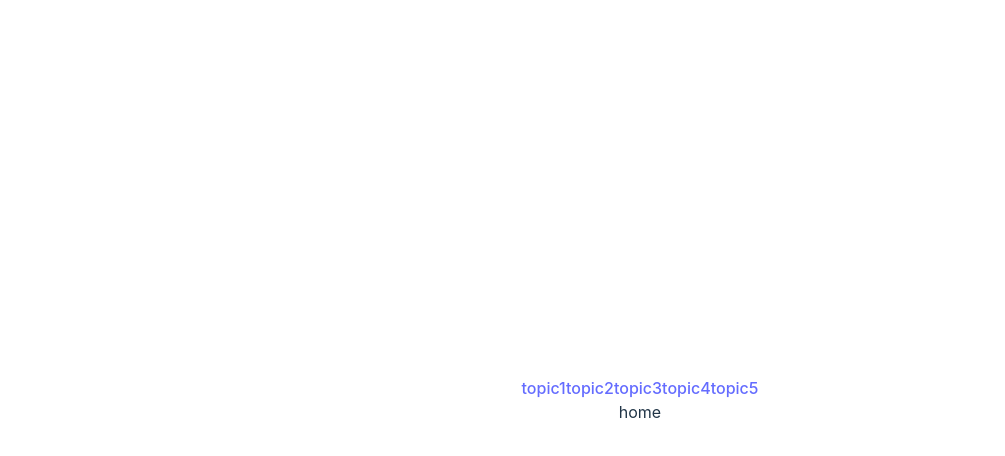
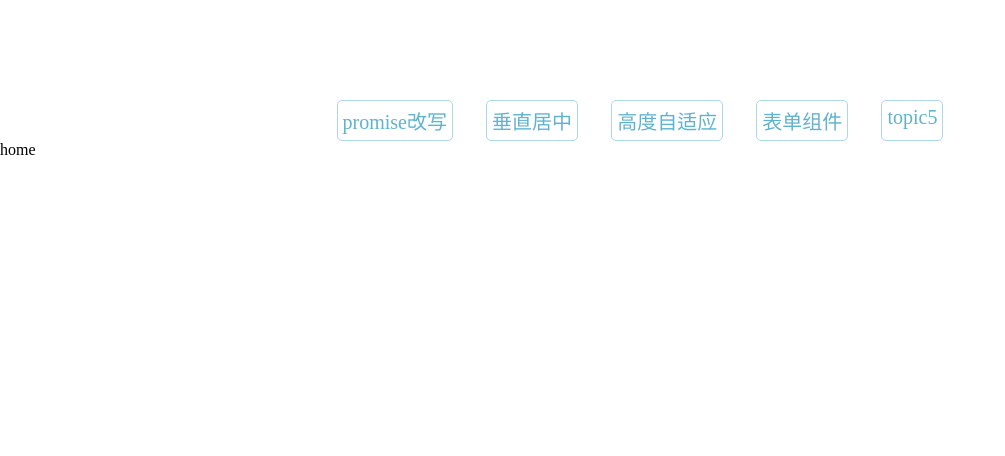
Before and after one commit to laohubb/Zuotijia-4, a Vue app: page / in a window 1280 px wide. Shown: the top 456 px of the page, without its empty margins (0-1005 px from the left). Built offline with nearby package versions, Linux system fonts and the light colour scheme.

Commit message:
完成第2,3题

```diff
--- a/package.json
+++ b/package.json
@@ -9,6 +9,8 @@
     "preview": "vite preview"
   },
   "dependencies": {
+    "sass": "^1.56.1",
+    "scss": "^0.2.4",
     "vue": "^3.2.41",
     "vue-router": "4"
   },
--- a/src/App.vue
+++ b/src/App.vue
@@ -1,10 +1,33 @@
 
 <template>
 <!--  <router-link to="/">Home</router-link>-->
-  <router-link to="/topic1">topic1</router-link>
-  <router-link to="/topic2">topic2</router-link>
-  <router-link to="/topic3">topic3</router-link>
-  <router-link to="/topic4">topic4</router-link>
-  <router-link to="/topic5">topic5</router-link>
+<div class="container">
+  <div class="router">
+    <router-link to="/topic1">promise改写</router-link>
+    <router-link to="/topic2">垂直居中</router-link>
+    <router-link to="/topic3">高度自适应</router-link>
+    <router-link to="/topic4">表单组件</router-link>
+    <router-link to="/topic5">topic5</router-link>
+  </div>
+</div>
 <router-view></router-view>
 </template>
+<style scoped lang="scss">
+.container{
+  margin-top: 100px;
+  display: flex;
+  justify-content: center;
+}
+.router{
+  width: 50%;
+  display: flex;
+  justify-content: space-around;
+  color: darken(lightblue,20%);
+  font-size: 20px;
+  a{
+    border: 1px solid lightblue;
+    border-radius: 5px;
+    padding: 5px;
+  }
+}
+</style>
--- a/src/components/Topic1.vue
+++ b/src/components/Topic1.vue
@@ -10,6 +10,6 @@ onMounted(async () => {
 </script>
 
 <template>
-  <div>题目1</div>
+  <div>promise改写</div>
 
 </template>
--- a/src/components/Topic2.vue
+++ b/src/components/Topic2.vue
@@ -3,6 +3,60 @@
 </script>
 
 <template>
-  <div>题目2</div>
+
+    <ul>
+      <li>方案1:使用flex</li>
+      <li>方案2:使用table表格,单元框内容会自动垂直居中</li>
+      <li>方案3:子绝父相,父元素相对定位,子元素绝对定位,再通过transform: translate移动一半的宽高实现居中</li>
+    </ul>
+
+  <div class="container">
+
+    <div class="box-1">
+      <div>content</div>
+    </div>
+
+    <table class="box-2">
+      <tr>
+        <td>content</td>
+      </tr>
+    </table>
+
+    <div class="box-3">
+      <div class="content">content</div>
+    </div>
+  </div>
+
+
 
 </template>
+<style lang="scss" scoped>
+
+.container{
+  display: flex;
+}
+
+[class^="box-"] {
+  border: 1px solid #000;
+  height: 200px;
+  width: 200px;
+}
+
+.box-1 {
+  border: 1px solid black;
+  display: flex;
+  align-items: center;
+  justify-content: center;
+}
+
+
+.box-3 {
+  position: relative;
+  .content{
+    position: absolute;
+    top: 50%;
+    left: 50%;
+    transform: translate(-50%, -50%);
+  }
+}
+</style>
--- a/src/components/Topic3.vue
+++ b/src/components/Topic3.vue
@@ -3,5 +3,34 @@
 </script>
 
 <template>
-  <div>t3</div>
+  <div>
+    自适应最高高度
+    <div class="container">
+      <div class="box-1">模块1</div>
+      <div class="box-2">模块2</div>
+      <div class="box-3">模块3</div>
+    </div>
+  </div>
 </template>
+<style lang="scss" scoped>
+.container{
+  margin: 0 auto;
+  justify-content: center;
+  width: 600px;
+  display: flex;
+  background-color:#f2f2f2 ;
+}
+.box-1{
+  width: 120px;
+  background-color: pink;
+}
+.box-2{
+  width: 120px;
+  background-color: #71bff6;
+}
+.box-3{
+  width: 120px;
+  height: 150px;
+  background-color: #305376;
+}
+</style>
--- a/src/components/Topic4.vue
+++ b/src/components/Topic4.vue
@@ -1,4 +1,5 @@
 <script setup>
+
 
 </script>
 
--- a/src/style.css
+++ b/src/style.css
@@ -1,90 +1,23 @@
-:root {
-  font-family: Inter, Avenir, Helvetica, Arial, sans-serif;
-  font-size: 16px;
-  line-height: 24px;
-  font-weight: 400;
-
-  color-scheme: light dark;
-  color: rgba(255, 255, 255, 0.87);
-  background-color: #242424;
-
-  font-synthesis: none;
-  text-rendering: optimizeLegibility;
-  -webkit-font-smoothing: antialiased;
-  -moz-osx-font-smoothing: grayscale;
-  -webkit-text-size-adjust: 100%;
+* {
+  box-sizing: border-box;
+  margin: 0;
+  padding: 0;
+}
+*::before, *::after{
+  box-sizing: border-box;
+}
+h1, h2, h3, h4, h5, h6{
+  font-weight: normal;
+}
+ul, ol {
+  list-style: none;
 }
 
-a {
-  font-weight: 500;
-  color: #646cff;
-  text-decoration: inherit;
-}
-a:hover {
-  color: #535bf2;
+a{
+  color: inherit;
+  text-decoration: none;
 }
 
-a {
-  font-weight: 500;
-  color: #646cff;
-  text-decoration: inherit;
+button, input {
+  font: inherit;
 }
-a:hover {
-  color: #535bf2;
-}
-
-body {
-  margin: 0;
-  display: flex;
-  place-items: center;
-  min-width: 320px;
-  min-height: 100vh;
-}
-
-h1 {
-  font-size: 3.2em;
-  line-height: 1.1;
-}
-
-button {
-  border-radius: 8px;
-  border: 1px solid transparent;
-  padding: 0.6em 1.2em;
-  font-size: 1em;
-  font-weight: 500;
-  font-family: inherit;
-  background-color: #1a1a1a;
-  cursor: pointer;
-  transition: border-color 0.25s;
-}
-button:hover {
-  border-color: #646cff;
-}
-button:focus,
-button:focus-visible {
-  outline: 4px auto -webkit-focus-ring-color;
-}
-
-.card {
-  padding: 2em;
-}
-
-#app {
-  max-width: 1280px;
-  margin: 0 auto;
-  padding: 2rem;
-  text-align: center;
-}
-
-@media (prefers-color-scheme: light) {
-  :root {
-    color: #213547;
-    background-color: #ffffff;
-  }
-  a:hover {
-    color: #747bff;
-  }
-  button {
-    background-color: #f9f9f9;
-  }
-}
```
Also changed, not shown: 1 other file (tests, documents, lock files or other folders).
